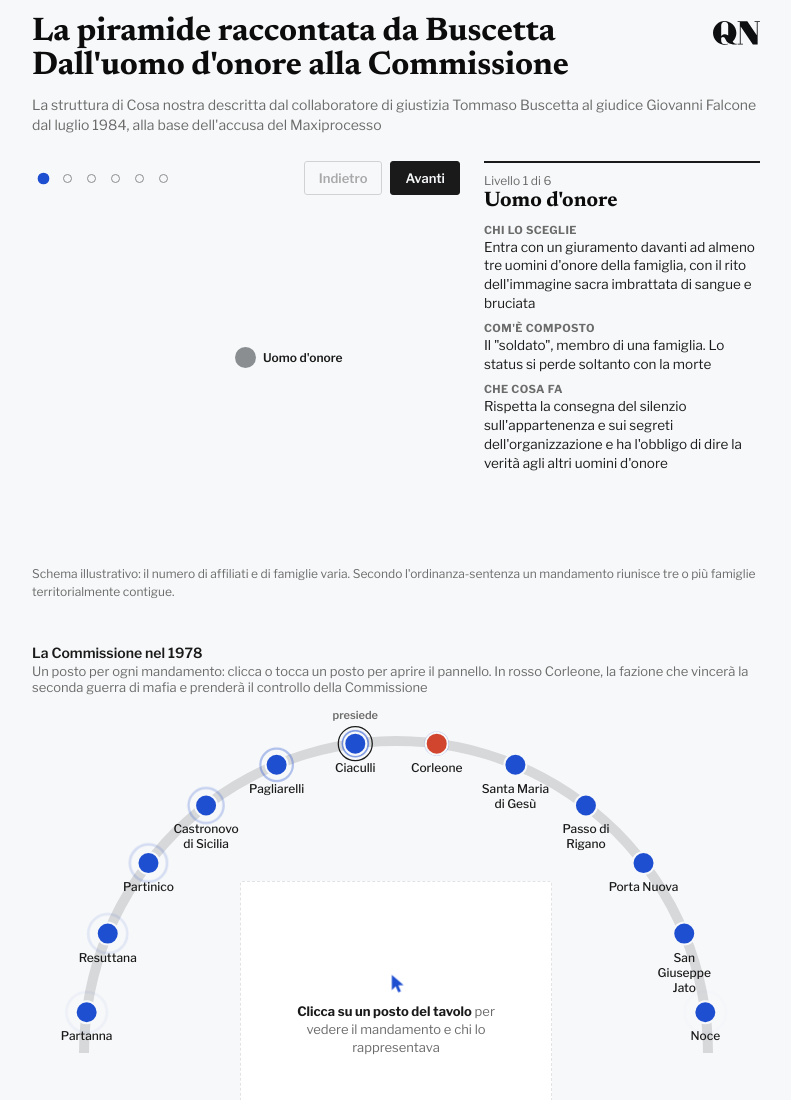
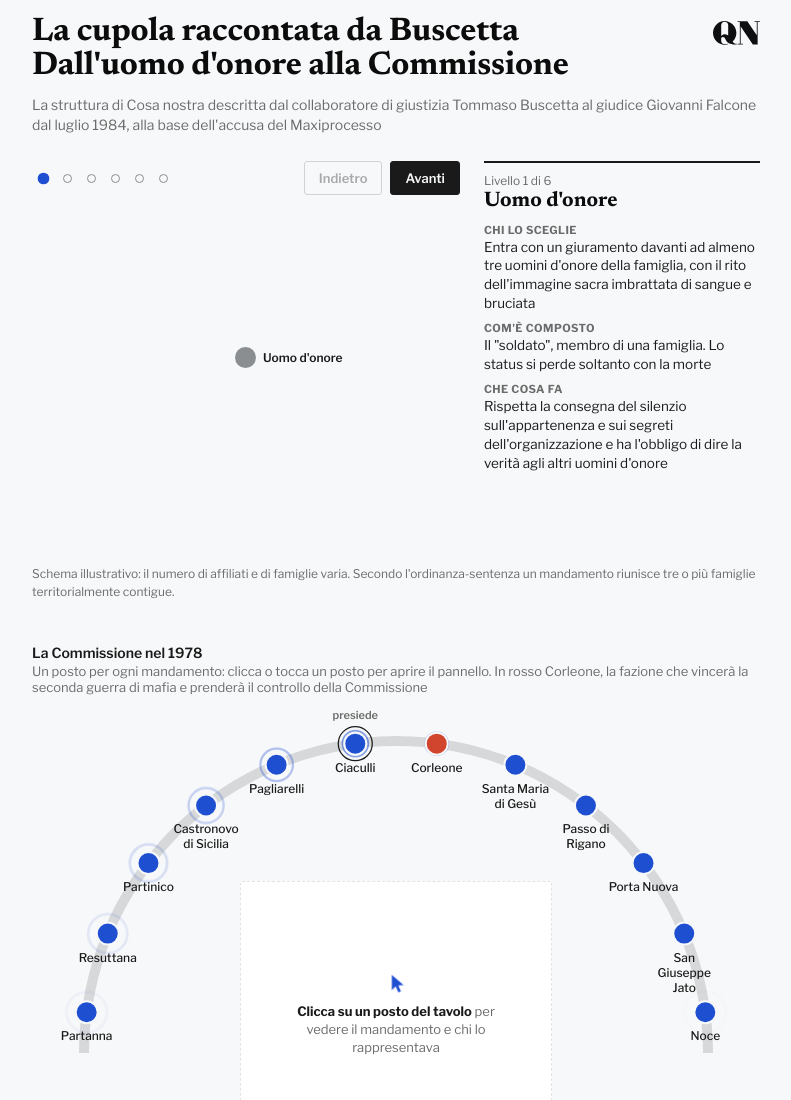
Before and after one commit to lorenzobuonarosa/mafia_maxiprocesso, a plain HTML site: page maxi-struttura/index.html in a window 1280 px wide. Shown: the top 1100 px of the page, without its empty margins (244-1035 px from the left). Drawn offline with nearby package versions, Linux system fonts and the light colour scheme.

Commit message:
Cambia il titolo: La cupola raccontata da Buscetta
Co-Authored-By: Claude Sonnet 5.5 <noreply@anthropic.com>
Claude-Session: https://claude.ai/code/session_01UxLrDheF88zVTYnEbfEeCY

```diff
--- a/maxi-struttura/index.html
+++ b/maxi-struttura/index.html
@@ -3,7 +3,7 @@
 <head>
 <meta charset="utf-8">
 <meta name="viewport" content="width=device-width, initial-scale=1">
-<title>La piramide raccontata da Buscetta – Radar QN</title>
+<title>La cupola raccontata da Buscetta – Radar QN</title>
 <link rel="preconnect" href="https://fonts.googleapis.com">
 <link rel="preconnect" href="https://fonts.gstatic.com" crossorigin>
 <link rel="stylesheet" href="https://fonts.googleapis.com/css2?family=Libre+Franklin:wght@400;500;600;700&family=Newsreader:opsz,wght@6..72,400;6..72,700&display=swap">
@@ -84,7 +84,7 @@
 <body>
 <main class="radar">
   <header>
-    <h1 class="r-title"><span>La piramide raccontata da Buscetta</span><span>Dall'uomo d'onore alla Commissione</span></h1>
+    <h1 class="r-title"><span>La cupola raccontata da Buscetta</span><span>Dall'uomo d'onore alla Commissione</span></h1>
     <p class="r-sub">La struttura di Cosa nostra descritta dal collaboratore di giustizia Tommaso Buscetta al giudice Giovanni Falcone dal luglio 1984, alla base dell'accusa del Maxiprocesso</p>
   </header>
 
```
